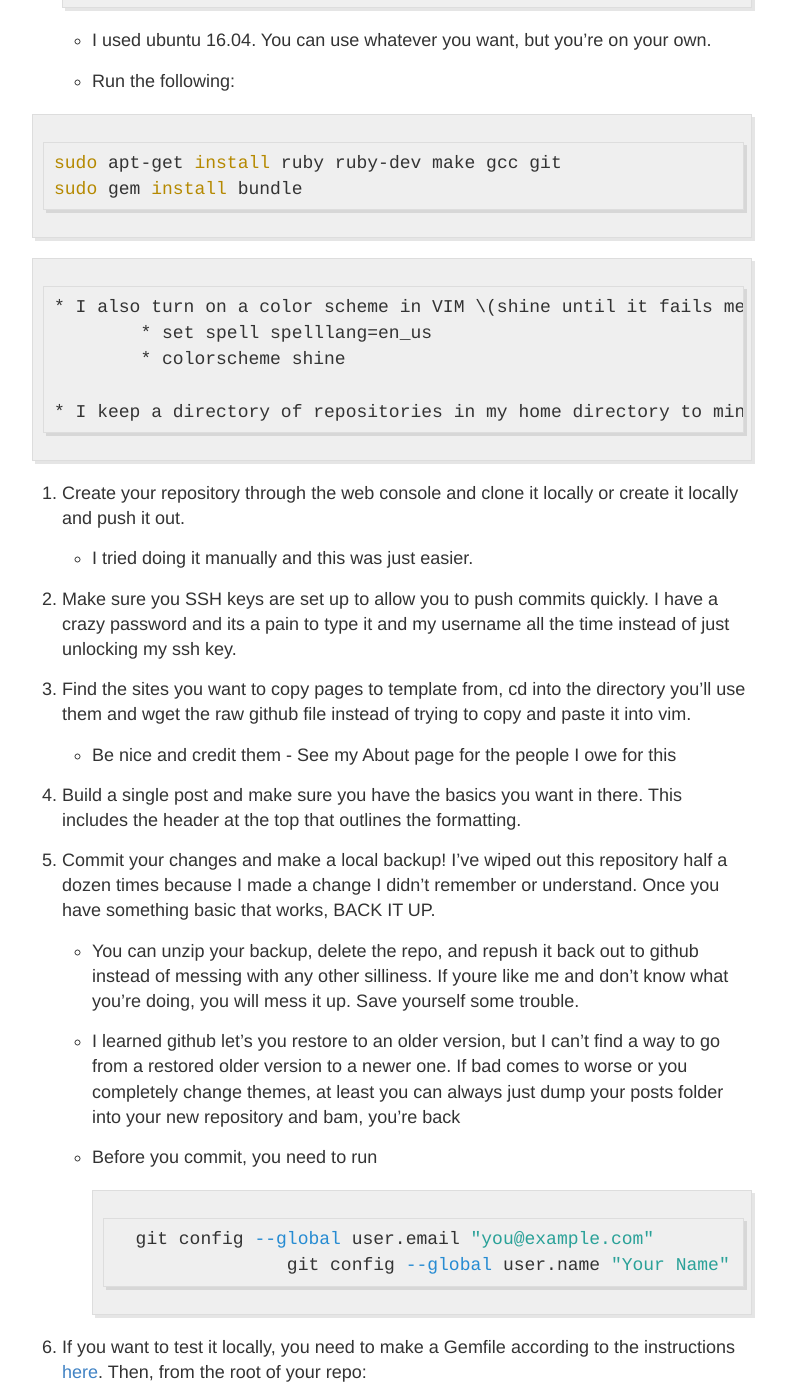
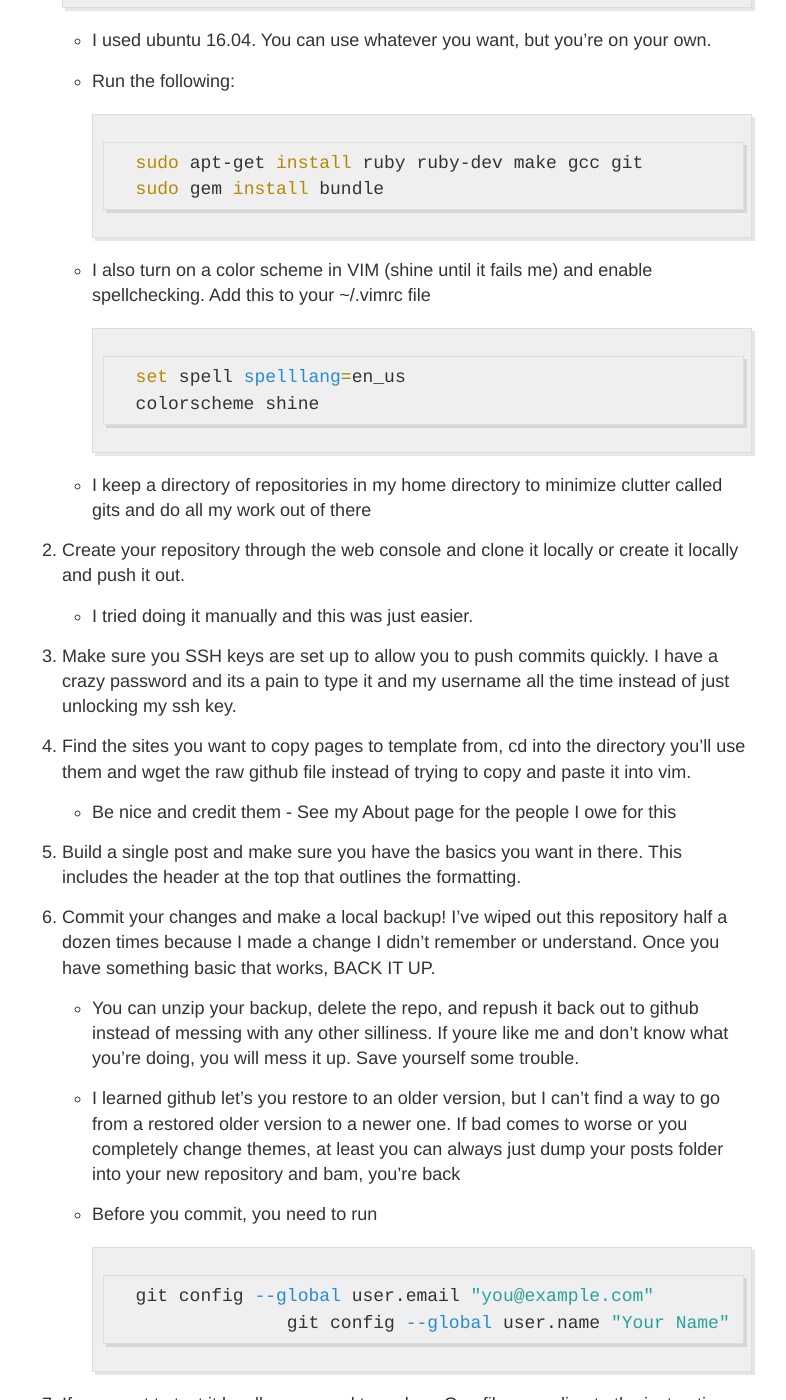
Before and after one commit to remotephone/blog.rmtph.one, a Jekyll site: the page built from _posts/2016-12-19-Installing_Jekyll_For_Security_Admins.md, in a window 1280 px wide and 1400 px high, scrolled down 1596 px. Shown: the whole window, without its empty margins (248-1034 px from the left). Built offline with Jekyll 4.4.1, drawn with Linux system fonts in a browser that asks for light colours; our own code applies the rules of GitHub Pages for plain Markdown files; comment, search, counter and statistics services are not loaded; some of the changed text lies outside the part shown.

Commit message:
updated installing page

````diff
--- a/_posts/2016-12-19-Installing_Jekyll_For_Security_Admins.md
+++ b/_posts/2016-12-19-Installing_Jekyll_For_Security_Admins.md
@@ -41,15 +41,16 @@ kyll-as-a-static-site-generator-with-github-pages/) if this is your first time c
 
 	* Run the following:
 
-```bash
-sudo apt-get install ruby ruby-dev make gcc git
-sudo gem install bundle
-```
+		```bash
+		sudo apt-get install ruby ruby-dev make gcc git
+		sudo gem install bundle
+		```
 
-	* I also turn on a color scheme in VIM \(shine until it fails me\) and enable spellchecking. Add this to your \~/.vimrc file
-		* set spell spelllang=en_us
-		* colorscheme shine
-
+	* I also turn on a color scheme in VIM \(shine until it fails me\) and enable spellchecking. Add this to your ~/.vimrc file
+		```bash
+		set spell spelllang=en_us
+		colorscheme shine
+		```
 	* I keep a directory of repositories in my home directory to minimize clutter called gits and do all my work out of there
 
 2. Create your repository through the web console and clone it locally or create it locally and push it out.
@@ -79,10 +80,10 @@ sudo gem install bundle
 
 7. If you want to test it locally, you need to make a Gemfile according to the instructions [here](https://help.github.com/articles/using-jekyll-as-a-static-site-generator-with-github-pages/). Then, from the root of your repo:
 
-	```bash
-	bundle install
-	bundle exec jekyll serve --host=0.0.0.0
-	```
+		```bash
+		bundle install
+		bundle exec jekyll serve --host=0.0.0.0
+		```
 
 Using that host=0.0.0.0 means you can do this from a VM and still have it accessible from your host OS, assuming NATing or bridging or whatever you're doing is in order.
 
````
